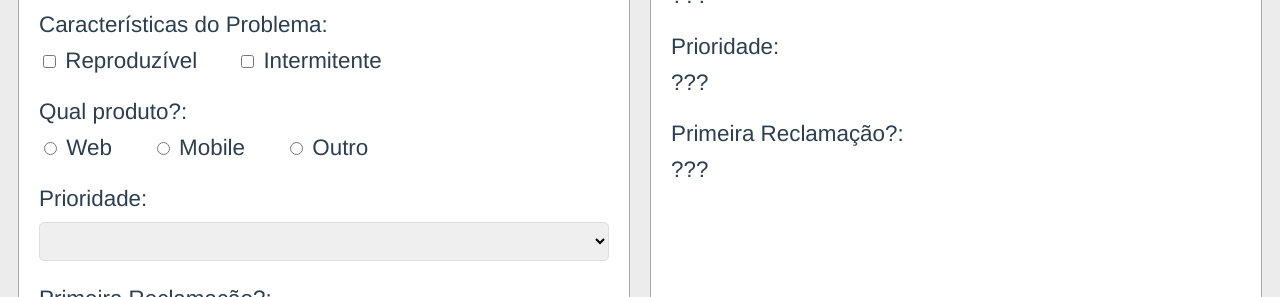
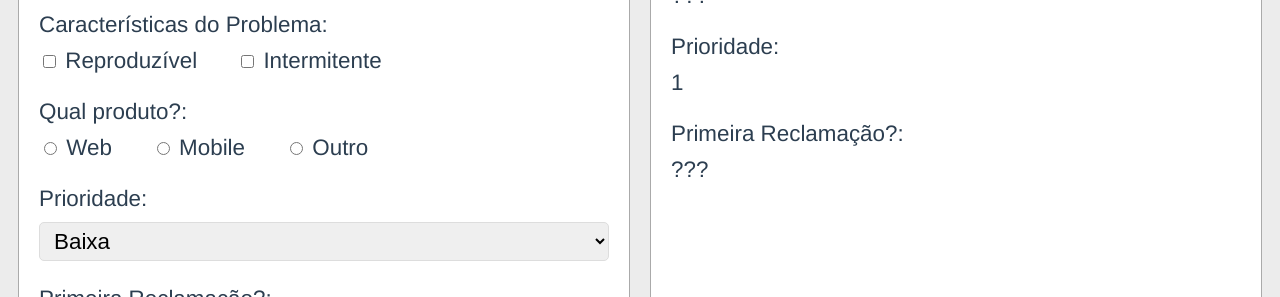
Before and after one commit to EmployingDGC/topicos-especiais-em-programacao-i, a Vue app in the folder vue-cli/formularios/: page / in a window 1280 px wide. Shown: the part 655-952 px from the top of the page. Built offline with nearby package versions, Linux system fonts and the light colour scheme.

Commit message:
utilizando v-model em select - option

```diff
--- a/vue-cli/formularios/src/App.vue
+++ b/vue-cli/formularios/src/App.vue
@@ -26,8 +26,12 @@
 					<span><input type="radio"> Outro</span>
 				</Rotulo>
 				<Rotulo nome="Prioridade">
-					<select name="" id="">
-						<option></option>
+					<select v-model="p">
+						<option
+							v-for="p in prioridades"
+							:key="p.codigo"
+							:value="p.codigo"
+						>{{ p.nome }}</option>
 					</select>
 				</Rotulo>
 				<Rotulo nome="Primeira Reclamação?">
@@ -57,7 +61,7 @@
 					<span>{{ default_text }}</span>
 				</Rotulo>
 				<Rotulo nome="Prioridade">
-					<span>{{ default_text }}</span>
+					<span>{{ p || default_text }}</span>
 				</Rotulo>
 				<Rotulo nome="Primeira Reclamação?">
 					<span>{{ default_text }}</span>
@@ -80,7 +84,13 @@ export default {
 			email: "",
 			senha: "",
 			idade: 25,
-			mensagem: ""
+			mensagem: "",
+			prioridades: [
+				{codigo: 1, nome: "Baixa"},
+				{codigo: 2, nome: "Media"},
+				{codigo: 3, nome: "Alta"},
+			],
+			p: 1
 		}
 	}
 }
```
